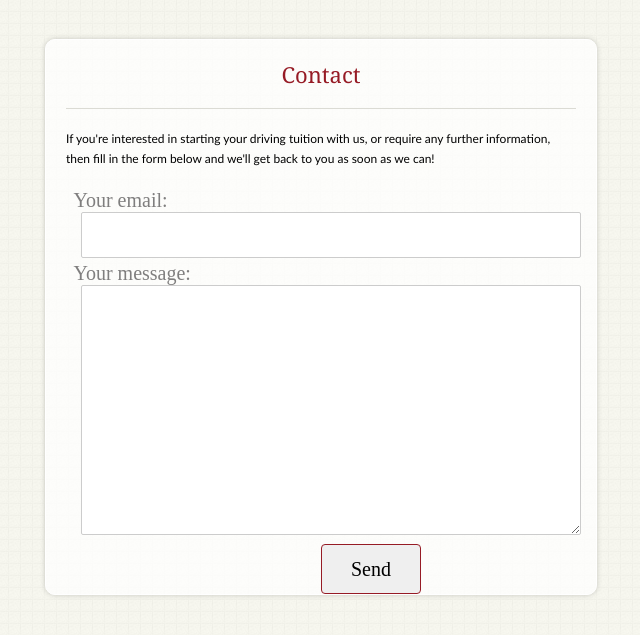
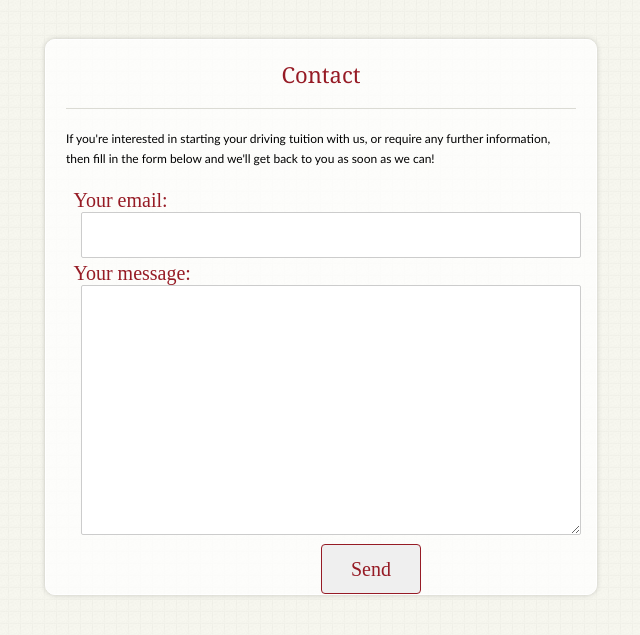
Before and after one commit to Dan-Manley/Dan-Manley.github.io, a PHP site: page /Contact.html in a window 1280 px wide. Shown: the part 133-768 px from the top of the page, without its empty margins (316-956 px from the left). Run offline with PHP 8.4, Linux system fonts and the light colour scheme; some web fonts are replaced.

Commit message:
Update Contact.css

```diff
--- a/Contact.css
+++ b/Contact.css
@@ -344,6 +344,7 @@ label {
   padding-bottom: 4px;
   font-size: 1.25em;
   margin-left: 5%;
+  color: #961b25
 }
 
 input, select, textarea {
@@ -364,7 +365,7 @@ textarea {
 button {
   height: 50px;
   min-width: 100px;
-  color: black;
+  color: #961b25;
   border: 1px solid #961b25;
   font-size: 1.25em;
   font-family: 'Aleo';
```
